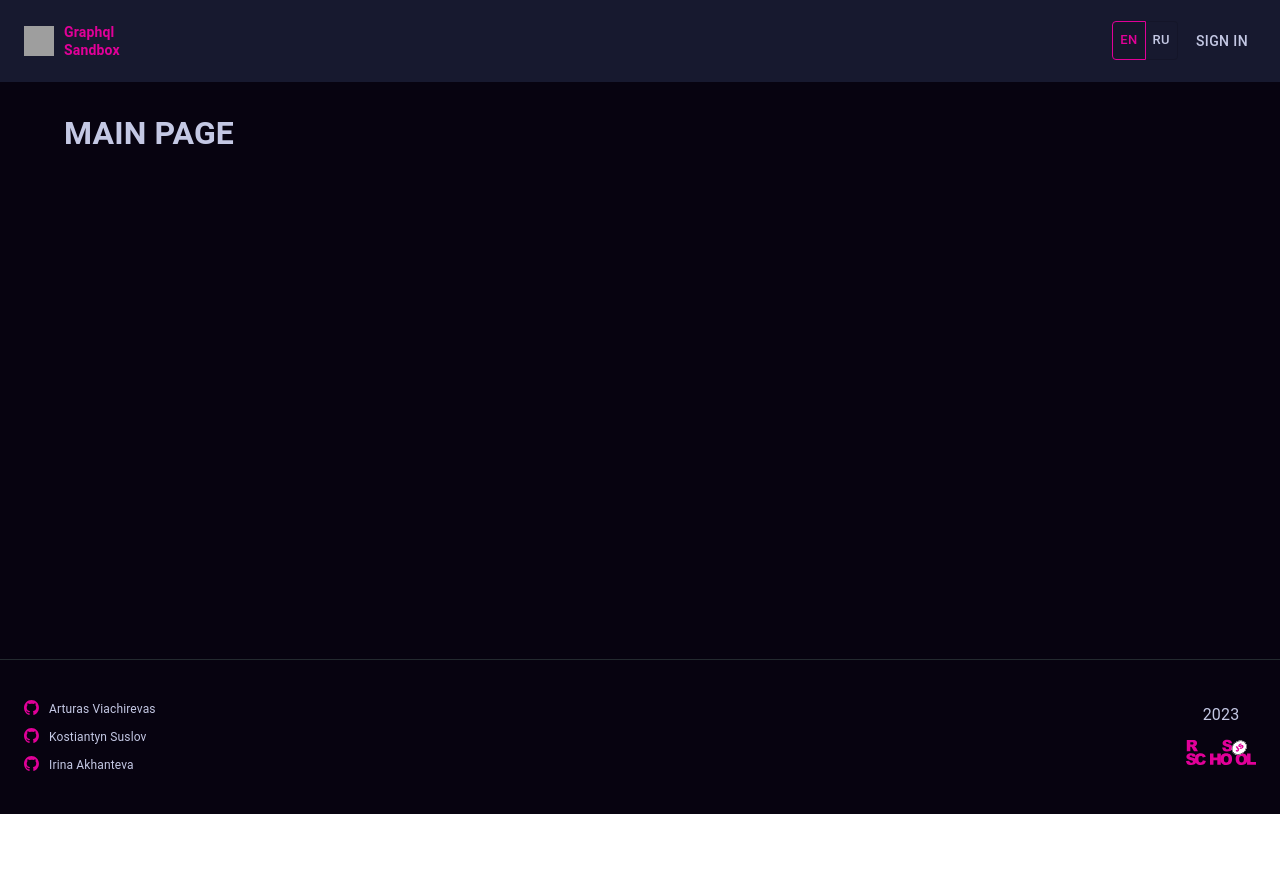
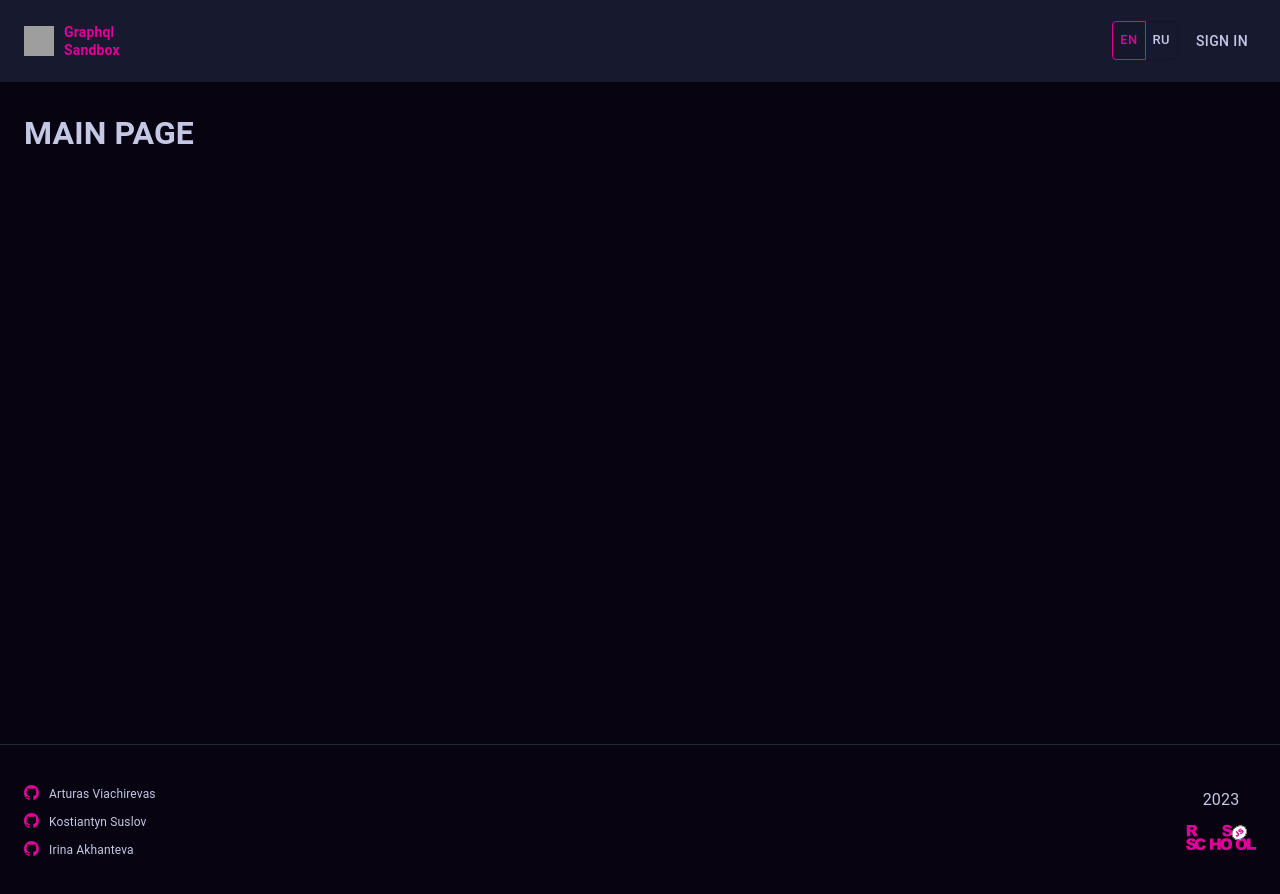
Before and after one commit to Howl404/graphiql-app, a React (Vite) app: page / in a window 1280 px wide. Shown: the top 894 px of the page. Before the commit the page ends 814 px from the top, so only its background shows below. Built offline with nearby package versions, Linux system fonts and the light colour scheme; no server answers; grey boxes are pictures that could not be loaded.

Commit message:
refactor: divide hadear и content

```diff
--- a/src/components/Header/index.tsx
+++ b/src/components/Header/index.tsx
@@ -1,6 +1,5 @@
 import { Button } from '@mui/material';
 import AppBar from '@mui/material/AppBar';
-import Box from '@mui/material/Box';
 import Container from '@mui/material/Container';
 import CssBaseline from '@mui/material/CssBaseline';
 import Toolbar from '@mui/material/Toolbar';
@@ -17,7 +16,7 @@ import ToggleButtons from 'components/UI/Toggle';
 import styles from './Header.module.scss';
 
 type Props = {
-  children: ReactElement;
+  children?: ReactElement;
 };
 
 function ElevationScroll(props: Props) {
@@ -27,7 +26,7 @@ function ElevationScroll(props: Props) {
     threshold: 0,
   });
 
-  return cloneElement(children, {
+  return cloneElement(children!, {
     sx: trigger
       ? {
           bgcolor: 'var(--primary-dark)',
@@ -45,7 +44,6 @@ function ElevationScroll(props: Props) {
 }
 
 export default function Header(props: Props) {
-  const { children }: PropsWithChildren = props;
   const navigate = useNavigate();
   const isAuth = !!auth.currentUser;
 
@@ -98,9 +96,7 @@ export default function Header(props: Props) {
         </AppBar>
       </ElevationScroll>
       <Toolbar />
-      <Container sx={{ minHeight: 'calc(100vh - 205px)', padding: '24px' }}>
-        <Box sx={{ my: 2 }}>{children}</Box>
-      </Container>
+      <Container></Container>
     </>
   );
 }
--- /dev/null
+++ b/src/components/Layout/Layout.module.scss
@@ -0,0 +1,9 @@
+.wrapper {
+  display: flex;
+  flex-direction: column;
+}
+
+.content {
+  min-height: calc(100vh - 120px);
+  padding: 24px;
+}
--- a/src/components/Layout/index.tsx
+++ b/src/components/Layout/index.tsx
@@ -4,15 +4,18 @@ import { Outlet } from 'react-router-dom';
 import Footer from 'components/Footer';
 import Header from 'components/Header';
 
+import styles from './Layout.module.scss';
+
 export default function Layout() {
   return (
-    <>
-      <Header>
+    <div className={styles.wrapper}>
+      <Header />
+      <div className={styles.content}>
         <Suspense fallback={<h1>Loading...</h1>}>
           <Outlet />
         </Suspense>
-      </Header>
+      </div>
       <Footer />
-    </>
+    </div>
   );
 }
```
